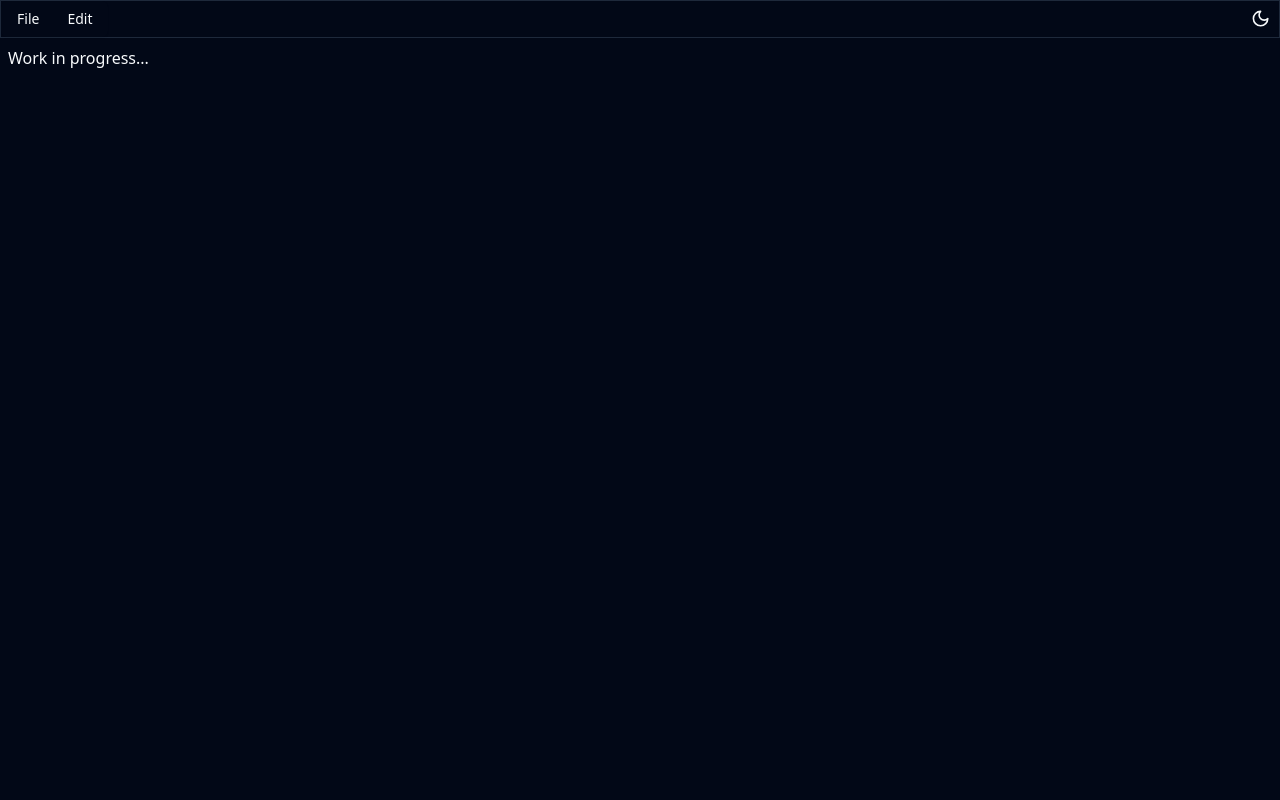
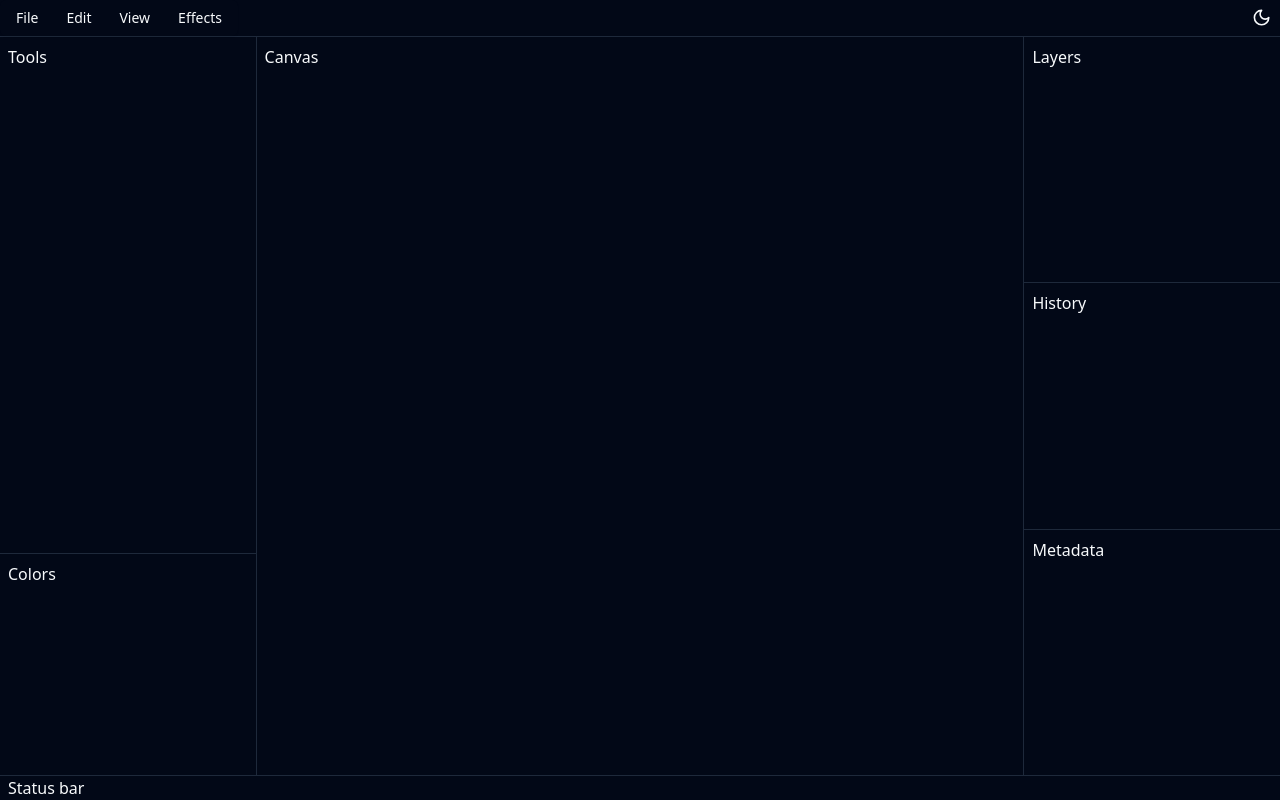
Before and after one commit to mateuszmigas/painting-droid, a React (Vite) app in the folder apps/web/: page / in a window 1280 px wide. Built offline with nearby package versions, Linux system fonts and the light colour scheme.

Commit message:
Simple app layout

```diff
--- a/apps/web/index.html
+++ b/apps/web/index.html
@@ -6,7 +6,6 @@
     <meta name="viewport" content="width=device-width, initial-scale=1.0" />
     <title>Painting Droid</title>
   </head>
-
   <body>
     <div id="root"></div>
     <script type="module" src="/src/main.tsx"></script>
--- a/apps/web/package.json
+++ b/apps/web/package.json
@@ -20,6 +20,7 @@
     "lucide-react": "^0.344.0",
     "react": "^18.2.0",
     "react-dom": "^18.2.0",
+    "react-resizable-panels": "^2.0.11",
     "tailwind-merge": "^2.2.1",
     "tailwindcss-animate": "^1.0.7"
   },
--- a/apps/web/src/App.tsx
+++ b/apps/web/src/App.tsx
@@ -1,14 +1,15 @@
 import { AppMenuBar } from "@/components/appMenuBar";
 import { ThemeProvider } from "@/lib/themeProvider";
+import { AppStatusBar } from "@/components/appStatusBar";
+import { AppContent } from "@/components/appContent";
 
 export const App = () => {
   return (
     <ThemeProvider defaultTheme="dark" storageKey="vite-ui-theme">
-      <div>
+      <div className="w-full h-full flex flex-col">
         <AppMenuBar></AppMenuBar>
-        <div className="p-2">
-          <h1>Work in progress...</h1>
-        </div>
+        <AppContent></AppContent>
+        <AppStatusBar></AppStatusBar>
       </div>
     </ThemeProvider>
   );
--- /dev/null
+++ b/apps/web/src/components/appContent.tsx
@@ -0,0 +1,59 @@
+import {
+  ResizableHandle,
+  ResizablePanel,
+  ResizablePanelGroup,
+} from "@/components/ui/resizable";
+
+const LeftContent = () => {
+  return (
+    <ResizablePanelGroup direction="vertical">
+      <ResizablePanel>
+        <div className="p-2">Tools</div>
+      </ResizablePanel>
+      <ResizableHandle />
+      <ResizablePanel defaultSize={30}>
+        <div className="p-2">Colors</div>
+      </ResizablePanel>
+    </ResizablePanelGroup>
+  );
+};
+
+const MiddleContent = () => {
+  return <div className="p-2">Canvas</div>;
+};
+
+const RightContent = () => {
+  return (
+    <ResizablePanelGroup direction="vertical">
+      <ResizablePanel>
+        <div className="p-2">Layers</div>
+      </ResizablePanel>
+      <ResizableHandle />
+      <ResizablePanel>
+        <div className="p-2">History</div>
+      </ResizablePanel>
+      <ResizableHandle />
+      <ResizablePanel>
+        <div className="p-2">Metadata</div>
+      </ResizablePanel>
+    </ResizablePanelGroup>
+  );
+};
+
+export const AppContent = () => {
+  return (
+    <ResizablePanelGroup direction="horizontal">
+      <ResizablePanel defaultSize={20}>
+        <LeftContent />
+      </ResizablePanel>
+      <ResizableHandle />
+      <ResizablePanel>
+        <MiddleContent />
+      </ResizablePanel>
+      <ResizableHandle />
+      <ResizablePanel defaultSize={20}>
+        <RightContent />
+      </ResizablePanel>
+    </ResizablePanelGroup>
+  );
+};
--- a/apps/web/src/components/appMenuBar.tsx
+++ b/apps/web/src/components/appMenuBar.tsx
@@ -11,7 +11,7 @@ import { ModeToggle } from "./themeToggle";
 
 export const AppMenuBar = () => {
   return (
-    <div className="border flex flex-row justify-between items-center">
+    <div className="border-b flex flex-row justify-between items-center">
       <Menubar className="border-none">
         <MenubarMenu>
           <MenubarTrigger>File</MenubarTrigger>
@@ -39,6 +39,12 @@ export const AppMenuBar = () => {
             <MenubarItem>Print</MenubarItem>
           </MenubarContent>
         </MenubarMenu>
+        <MenubarMenu>
+          <MenubarTrigger>View</MenubarTrigger>
+        </MenubarMenu>
+        <MenubarMenu>
+          <MenubarTrigger>Effects</MenubarTrigger>
+        </MenubarMenu>
       </Menubar>
       <ModeToggle></ModeToggle>
     </div>
--- /dev/null
+++ b/apps/web/src/components/appStatusBar.tsx
@@ -0,0 +1,3 @@
+export const AppStatusBar = () => {
+  return <div className="px-2 border-t">Status bar</div>;
+};
--- /dev/null
+++ b/apps/web/src/components/ui/resizable.tsx
@@ -0,0 +1,43 @@
+import { DragHandleDots2Icon } from "@radix-ui/react-icons"
+import * as ResizablePrimitive from "react-resizable-panels"
+
+import { cn } from "@/lib/utils"
+
+const ResizablePanelGroup = ({
+  className,
+  ...props
+}: React.ComponentProps<typeof ResizablePrimitive.PanelGroup>) => (
+  <ResizablePrimitive.PanelGroup
+    className={cn(
+      "flex h-full w-full data-[panel-group-direction=vertical]:flex-col",
+      className
+    )}
+    {...props}
+  />
+)
+
+const ResizablePanel = ResizablePrimitive.Panel
+
+const ResizableHandle = ({
+  withHandle,
+  className,
+  ...props
+}: React.ComponentProps<typeof ResizablePrimitive.PanelResizeHandle> & {
+  withHandle?: boolean
+}) => (
+  <ResizablePrimitive.PanelResizeHandle
+    className={cn(
+      "relative flex w-px items-center justify-center bg-border after:absolute after:inset-y-0 after:left-1/2 after:w-1 after:-translate-x-1/2 focus-visible:outline-none focus-visible:ring-1 focus-visible:ring-ring focus-visible:ring-offset-1 data-[panel-group-direction=vertical]:h-px data-[panel-group-direction=vertical]:w-full data-[panel-group-direction=vertical]:after:left-0 data-[panel-group-direction=vertical]:after:h-1 data-[panel-group-direction=vertical]:after:w-full data-[panel-group-direction=vertical]:after:-translate-y-1/2 data-[panel-group-direction=vertical]:after:translate-x-0 [&[data-panel-group-direction=vertical]>div]:rotate-90",
+      className
+    )}
+    {...props}
+  >
+    {withHandle && (
+      <div className="z-10 flex h-4 w-3 items-center justify-center rounded-sm border bg-border">
+        <DragHandleDots2Icon className="h-2.5 w-2.5" />
+      </div>
+    )}
+  </ResizablePrimitive.PanelResizeHandle>
+)
+
+export { ResizablePanelGroup, ResizablePanel, ResizableHandle }
--- a/apps/web/src/styles.css
+++ b/apps/web/src/styles.css
@@ -72,5 +72,10 @@
   }
   body {
     @apply bg-background text-foreground;
+    @apply w-full h-full;
+  }
+  html,
+  #root {
+    @apply w-full h-full;
   }
 }
```
Also changed, not shown: apps/web/src/components/panels/selectToolPanel.tsx (added), 1 other file (tests, documents, lock files or other folders).
